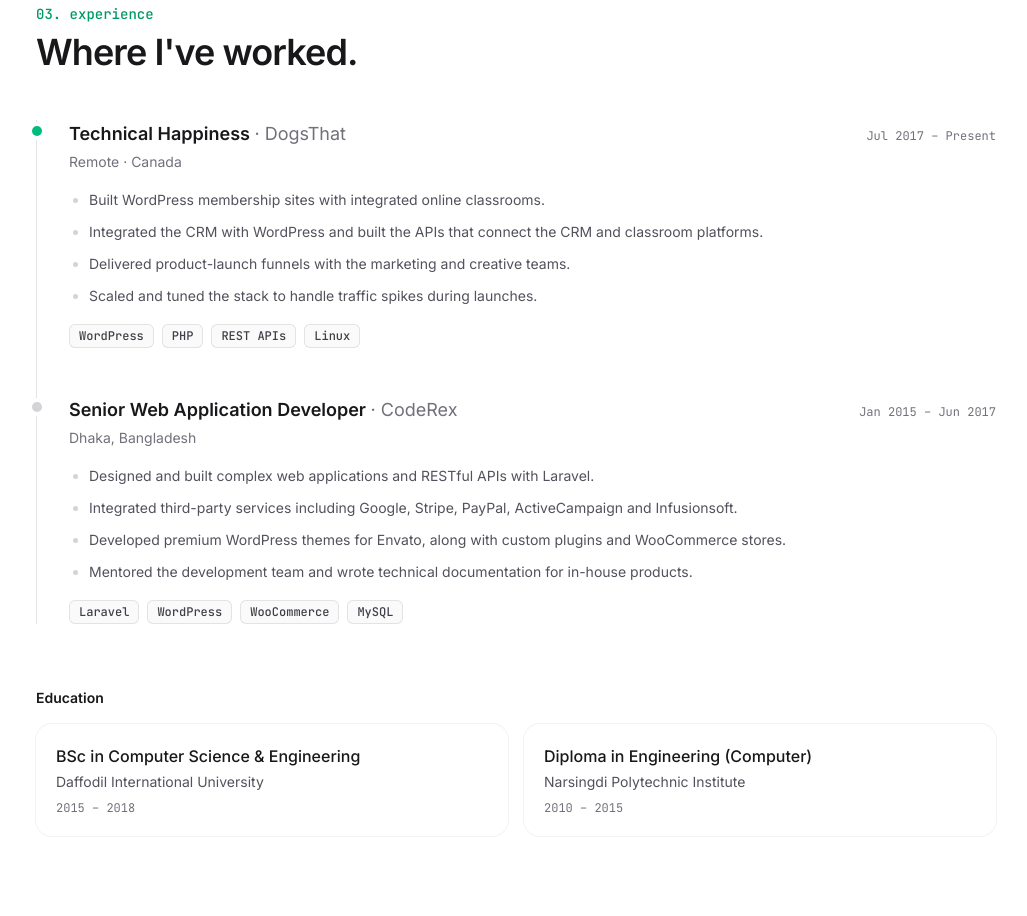
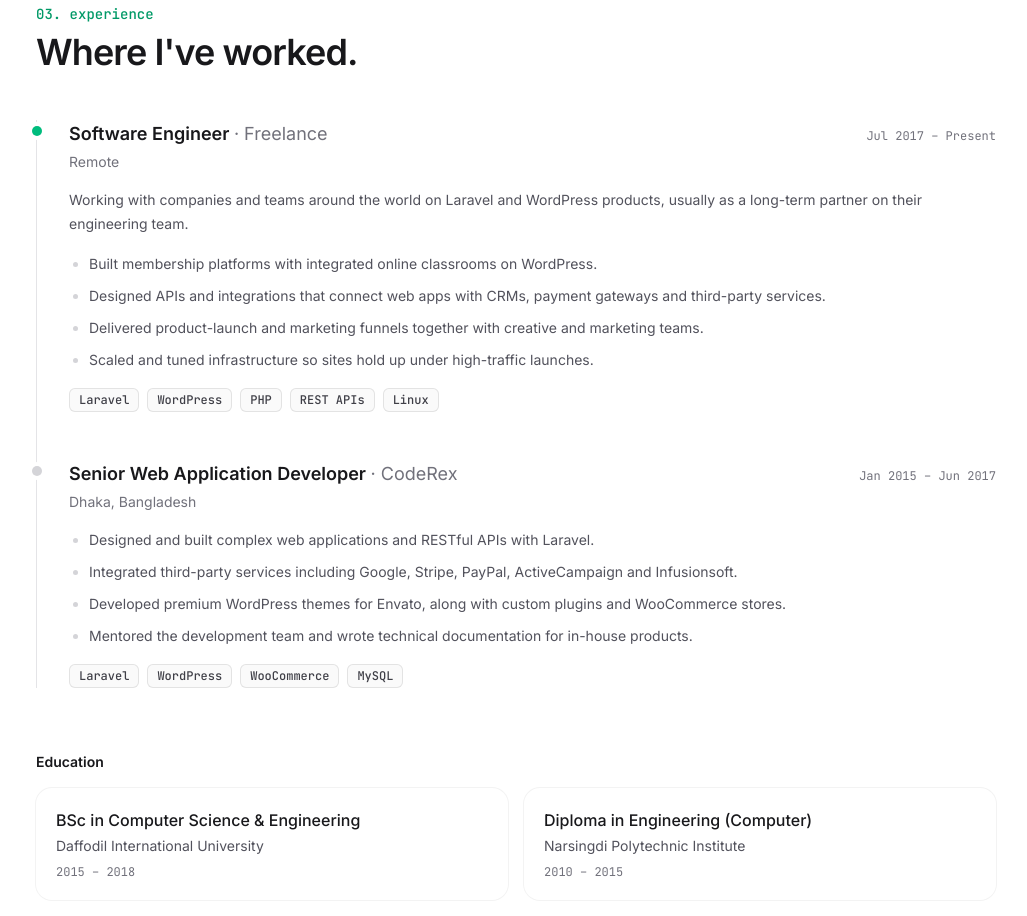
Before and after one commit to theKhorshed/theKhorshed.github.io, a website: page public/index.html in a window 1280 px wide. Shown: the part 2260-3176 px from the top of the page, without its empty margins (124-1151 px from the left). Drawn offline with nearby package versions, Linux system fonts and the light colour scheme; files that its build step writes are made by us from their sources.

Commit message:
Show recent work as freelance/remote

```diff
--- a/public/index.html
+++ b/public/index.html
@@ -269,18 +269,19 @@
           <li class="relative pl-8">
             <span class="absolute top-1.5 -left-[5px] size-2.5 rounded-full bg-emerald-500 ring-4 ring-white dark:ring-zinc-950" aria-hidden="true"></span>
             <div class="flex flex-col gap-1 sm:flex-row sm:items-baseline sm:justify-between">
-              <h3 class="text-lg font-semibold text-zinc-900 dark:text-white">Technical Happiness <span class="font-normal text-zinc-500 dark:text-zinc-400">· DogsThat</span></h3>
+              <h3 class="text-lg font-semibold text-zinc-900 dark:text-white">Software Engineer <span class="font-normal text-zinc-500 dark:text-zinc-400">· Freelance</span></h3>
               <p class="font-mono text-xs text-zinc-500 dark:text-zinc-400"><time datetime="2017-07">Jul 2017</time> – Present</p>
             </div>
-            <p class="mt-1 text-sm text-zinc-500 dark:text-zinc-400">Remote · Canada</p>
+            <p class="mt-1 text-sm text-zinc-500 dark:text-zinc-400">Remote</p>
+            <p class="mt-4 text-sm/6">Working with companies and teams around the world on Laravel and WordPress products, usually as a long-term partner on their engineering team.</p>
             <ul class="mt-4 list-disc space-y-2 pl-5 text-sm/6 marker:text-zinc-300 dark:marker:text-zinc-600">
-              <li>Built WordPress membership sites with integrated online classrooms.</li>
-              <li>Integrated the CRM with WordPress and built the APIs that connect the CRM and classroom platforms.</li>
-              <li>Delivered product-launch funnels with the marketing and creative teams.</li>
-              <li>Scaled and tuned the stack to handle traffic spikes during launches.</li>
+              <li>Built membership platforms with integrated online classrooms on WordPress.</li>
+              <li>Designed APIs and integrations that connect web apps with CRMs, payment gateways and third-party services.</li>
+              <li>Delivered product-launch and marketing funnels together with creative and marketing teams.</li>
+              <li>Scaled and tuned infrastructure so sites hold up under high-traffic launches.</li>
             </ul>
             <div class="mt-4 flex flex-wrap gap-2">
-              <span class="tech-pill">WordPress</span><span class="tech-pill">PHP</span><span class="tech-pill">REST APIs</span><span class="tech-pill">Linux</span>
+              <span class="tech-pill">Laravel</span><span class="tech-pill">WordPress</span><span class="tech-pill">PHP</span><span class="tech-pill">REST APIs</span><span class="tech-pill">Linux</span>
             </div>
           </li>
 
```
